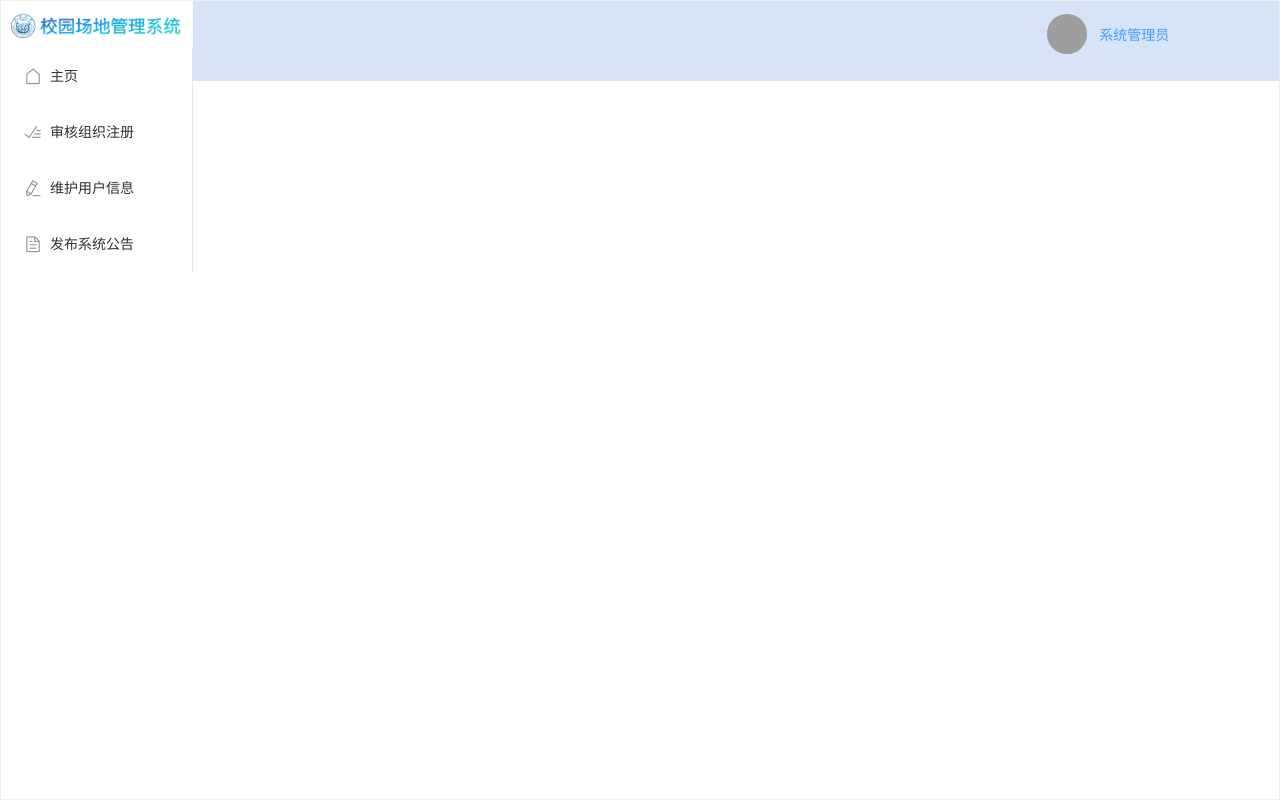
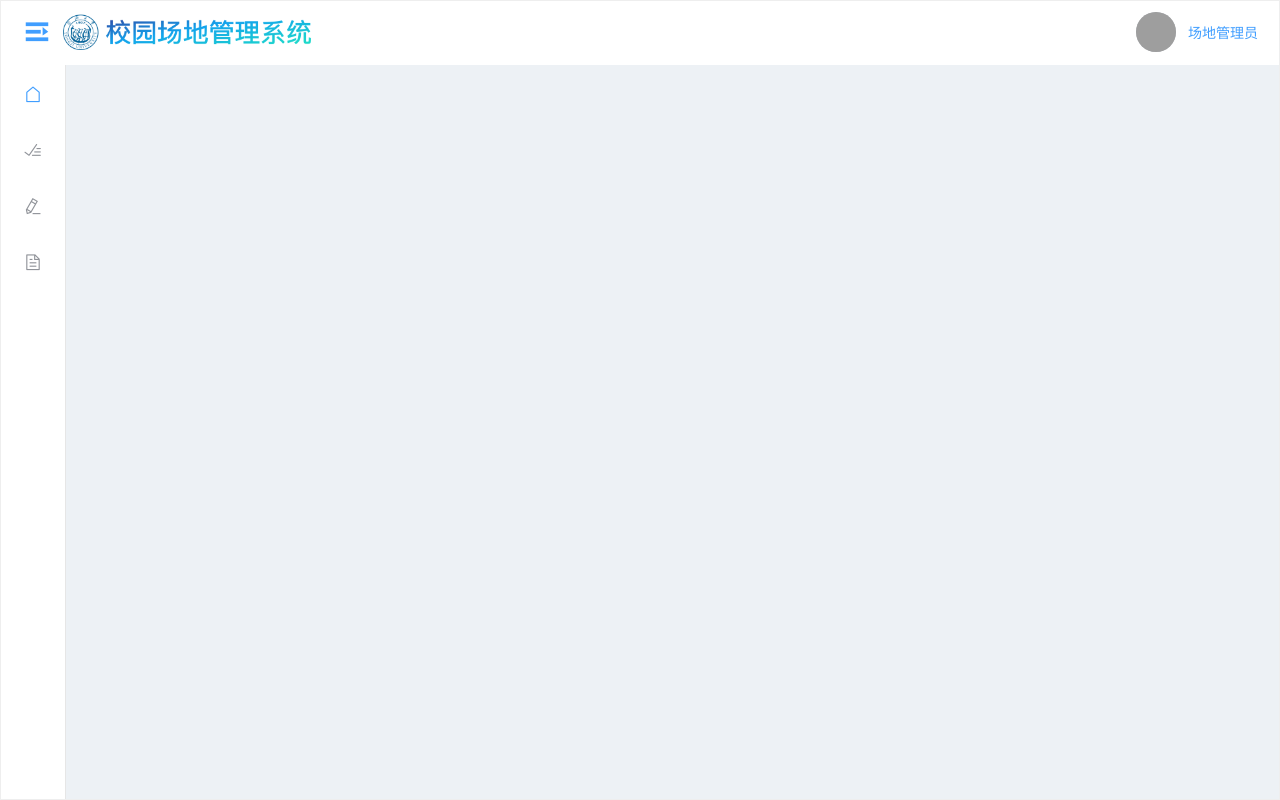
Before and after one commit to CampusSiteManagementSystem/CSMSFrontEnd, a Vue app: page /SysAdminFrame in a window 1280 px wide. Built offline with nearby package versions, Linux system fonts and the light colour scheme; grey boxes are pictures that could not be loaded.

Commit message:
系统管理员布局修改

```diff
--- a/src/page/SystemAdmin/SystemAdminFrame.vue
+++ b/src/page/SystemAdmin/SystemAdminFrame.vue
@@ -1,16 +1,50 @@
 <template>
-  <div style="height: 100%">
     <el-container style="border: 1px solid #eee; height: 100%">
+      <el-header style="height: 8%; background-color: white">
+      <el-row class="header-row">
+        <el-col :span="18" class="header-row-col1"
+          ><el-row class="headerrow" type="flex" justify="left" align="middle">
+            <el-button class="fold-button" @click="test" type="text">
+              <i v-if="isCollapse" class="el-icon-s-unfold"></i
+              ><i v-else class="el-icon-s-fold"></i
+            ></el-button>
+            <!-- <i class="el-icon-s-unfold" @click="test"></i> -->
+            <img src="../../assets/tjlogo.png" class="logoImage" />
+
+            <el-breadcrumb separator-class="el-icon-arrow-right">
+              <el-breadcrumb-item
+                v-for="(item, index) in breadList"
+                :key="index"
+                @click="this.$router.go(-1)"
+                >{{ item.meta.title }}</el-breadcrumb-item
+              >
+            </el-breadcrumb>
+          </el-row></el-col
+        ><el-col :span="6" class="header-row-col2">
+          <el-row class="headerrow" type="flex" justify="end" align="middle">
+            <el-button type="text" @click="handleClick"
+              ><el-avatar
+                src="https://cube.elemecdn.com/0/88/03b0d39583f48206768a7534e55bcpng.png"
+              ></el-avatar
+            ></el-button>
+            <el-button type="text" @click="handleClick">场地管理员</el-button>
+          </el-row></el-col
+        >
+      </el-row>
+    </el-header>
+            <el-container style="height: 100%">
+
+
       <!-- 侧边栏 -->
-      <el-aside width="15%">
-        <el-row type="flex" justify="center" align="middle">
-          <img src="../../assets/tjlogo.png" class="logoImage" />
-        </el-row>
+      <el-aside style="width: auto">
+
         <el-menu
-          :default-active="$route.path"
-          class="menu"
-          style="height=100%"
+          class="el-menu-vertical-demo"
+          default-active="/SysAdminFrame/SysAdminHomePage"
           router
+          active-text-color="#409EFF"
+          :collapse="isCollapse"
+          style="height: 100%"
         >
           <el-menu-item index="/SysAdminFrame/SysAdminHomePage">
             <i class="el-icon-house"></i>
@@ -32,16 +66,11 @@
       </el-aside>
 
       <!-- header -->
-      <el-container style="height: 100%">
-        <el-header class="myheader" style="height: 10%">
+        <!-- <el-header class="myheader" style="height: 10%">
           <el-row :gutter="20" type="flex" align="middle">
             <el-col :span="6"
               >
-              <!-- style="margin-top:15%" -->
               <el-breadcrumb separator-class="el-icon-arrow-right" >
-            <!-- // 首页我是写死的，其他的遍历出来
-            <el-breadcrumb-item :to="{ name: 'home' }">首页</el-breadcrumb-item> -->
-            <!-- // 因为路由是后台返回的，所以取title是按照后台格式来取的 -->
             <el-breadcrumb-item
               v-for="(item, index) in breadList"
               :key="index"
@@ -49,13 +78,6 @@
               >{{ item.meta.title }}</el-breadcrumb-item
             >
           </el-breadcrumb>
-          <!-- <el-breadcrumb separator="/">
-            <el-breadcrumb-item :to="{ path: '/' }">首页</el-breadcrumb-item>
-            <el-breadcrumb-item><a href="/">活动管理</a></el-breadcrumb-item>
-            <el-breadcrumb-item>活动列表</el-breadcrumb-item>
-            <el-breadcrumb-item>活动详情</el-breadcrumb-item>
-          </el-breadcrumb> -->
-
 
             </el-col>
             <el-col :span="6" :offset="10"
@@ -77,47 +99,81 @@
 
               </el-col>
           </el-row>
+        </el-header> -->
 
-
-
-
-        </el-header>
-
-        <el-main style="height: 90%; overflow: auto">
+        <el-main style="height: 100%; overflow: auto">
           <keep-alive>
             <router-view></router-view>
           </keep-alive>
         </el-main>
       </el-container>
     </el-container>
-  </div>
 </template>
 
 <style scoped>
-.myheader {
-  background-color: #d7e4f7;
-  color: #333;
-  line-height: 55px;
-  text-align: right;
-  font-size: 15px;
-  display: inline-block;
+html,
+body,
+#app,
+.el-container {
+  /*设置内部填充为0，几个布局元素之间没有间距*/
+  padding: 0px;
+  /*外部间距也是如此设置*/
+  margin: 0px;
+  /*统一设置高度为100%*/
+  height: 100%;
+  overflow: hidden;
 }
+.el-main {
+  overflow: hidden;
+  /* background-color: wheat; */
+  background-color: rgb(237, 241, 245);
+}
+.header-row {
+  height: 100%;
+}
+.header-row-col1 {
+  height: 100%;
+}
+.header-row-col2 {
+  height: 100%;
+  /* background-color: azure; */
+}
+.logoImage {
+  height: 40px;
+  padding-left: 10px;
+  padding-bottom: 5px;
+  /* background-color: yellow; */
+  /* width: 40%; */
+  /* padding: 5%; */
+}
+.el-menu-vertical-demo:not(.el-menu--collapse) {
+  width: 180px;
+  min-height: 400px;
+}
+.fold-button {
+  font-size: 30px;
 
-.logoImage {
-  height: 90%;
-  width: 90%;
-  padding: 5%;
+  /* border-style: hidden;
+  border-color: white;
+  background-color: white; */
 }
-
-.personalButton {
-  font-size: 15px;
+.headerrow {
+  font-size: 30px;
+  height: 100%;
 }
-
+/* .el-icon-s-unfold {
+  height: 40px;
+  width: 40px;
+} */
+.el-card {
+  border-radius: 15px;
+}
 /* 面包屑导航 */
 .el-breadcrumb {
+  /* background-color: thistle; */
   box-sizing: border-box;
-    height: 90%;
-  width: 90%;
+  /* height: 100%;
+  width: 90%; */
   padding: 5%;
   /* border-bottom: 1px solid #eee; */
 }
@@ -127,19 +183,22 @@
 export default {
   data() {
     return {
+      isCollapse: true,
       value: "",
       breadList: [],
     };
   },
   methods: {
-    handleClick() {
-      this.$router.push({ path: "AccountModify" });
+    test() {
+      this.isCollapse = !this.isCollapse;
     },
 
+    handleClick() {
+      this.$router.push("/OrgFrame/OrgAccountModify");
+    },
     /**
      * @description 获取路由数组
      * @params val 路由参数
-     * @author tw
      */
     getBreadList(val) {
       // 过滤路由matched对象
@@ -156,7 +215,6 @@ export default {
       console.log("this.breadList", this.breadList);
     },
   },
-
   watch: {
     // 监听路由
     $route(val) {
@@ -165,5 +223,5 @@ export default {
       console.log("调用获取路由数组方法", this.getBreadList(val));
     },
   },
-};
+  };
 </script>
```
